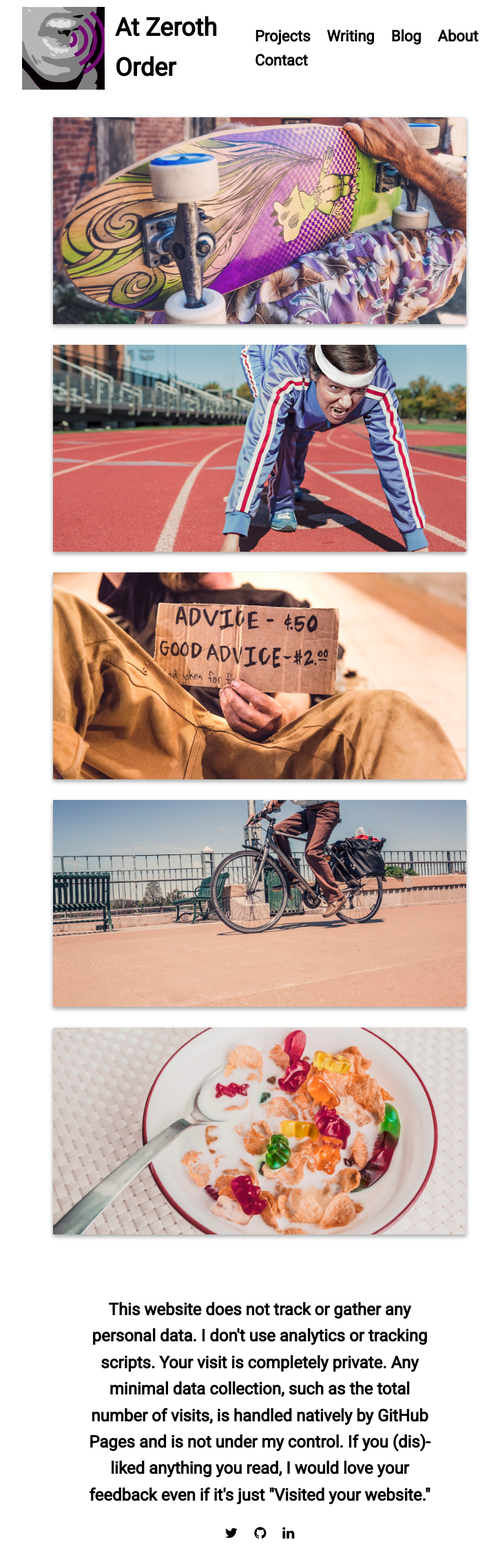
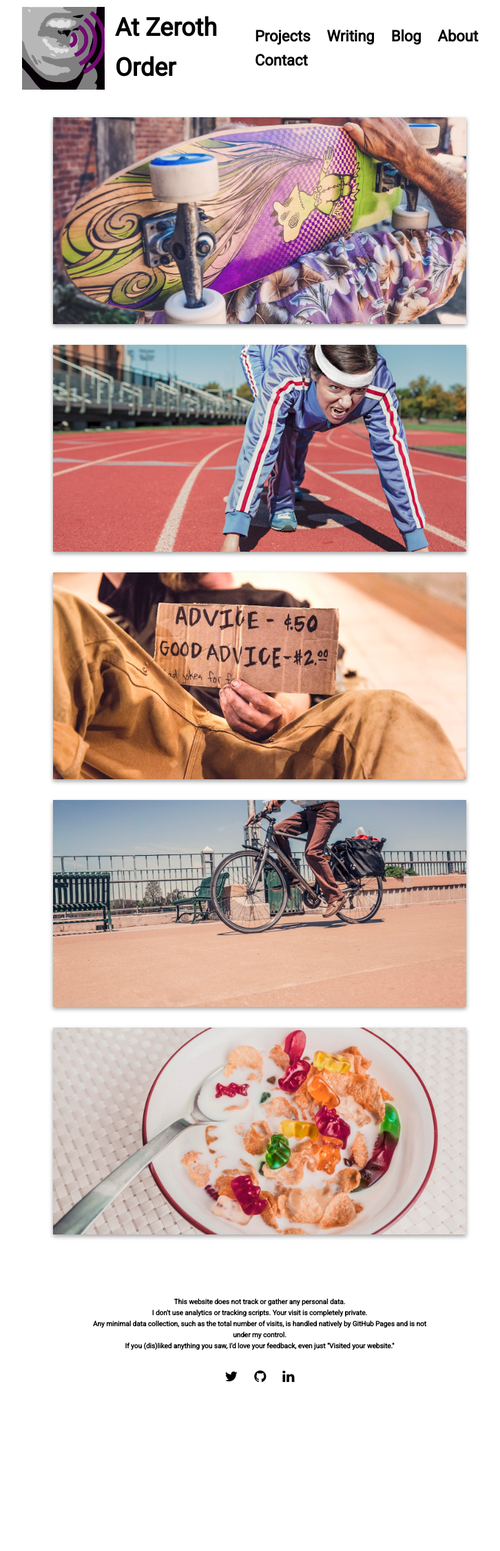
Before and after one commit to thicknavyrain/thicknavyrain.github.io, a Jekyll site: the page built from index.md, in a window 1280 px wide. Shown: the whole page at 69% size, without its empty margins (263-989 px from the left). Built offline with Jekyll 4.4.1, drawn with Linux system fonts in a browser that asks for light colours; nearby versions of some CDN libraries; after the commit the page ends 2050 px from its top, so only the background shows below that.

Commit message:
Reduce footer font size

```diff
--- a/_includes/footer.html
+++ b/_includes/footer.html
@@ -2,10 +2,10 @@
   <div class="footer-wrap">
     <div class="footer-tagline">
       <p>{{ site.data.settings.footer }}</p>
-      <p><strong>This website does not track or gather any personal data.</strong>
-      I don't use analytics or tracking scripts. Your visit is completely private.
-      Any minimal data collection, such as the total number of visits, is handled natively by GitHub Pages and is not under my control.
-      If you (dis)-liked anything you read, I would love your feedback even if it's just "Visited your website."</p>
+      <p><strong>This website does not track or gather any personal data.</strong>  <br>
+      I don't use analytics or tracking scripts. Your visit is completely private.  <br>
+      Any minimal data collection, such as the total number of visits, is handled natively by GitHub Pages and is not under my control. <br>
+      If you (dis)liked anything you saw, I'd love your feedback, even just "Visited your website."</p>
     </div>
     <div class="social-media">
       <nav>
--- a/_sass/3-sections/_footer.sass
+++ b/_sass/3-sections/_footer.sass
@@ -8,7 +8,7 @@ footer
       text-align: center
       color: rgba(0,0,0,1)
       font:
-        size: 24px
+        size: 10px
         weight: 700
     .social-media
       text-align: center
```
